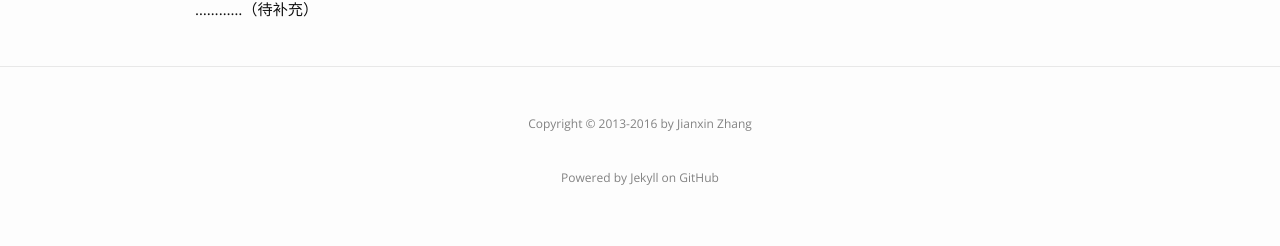
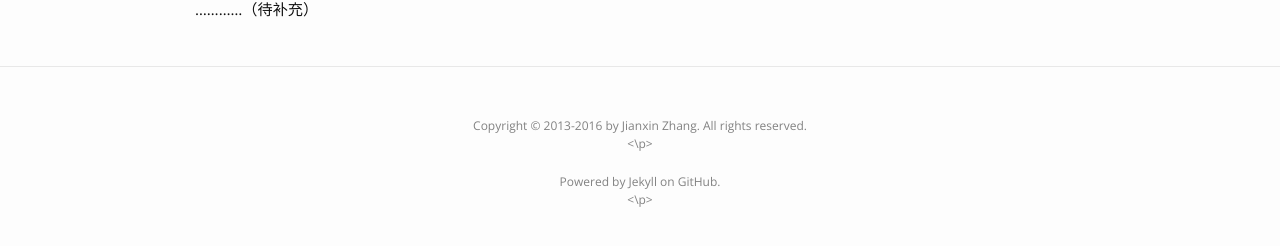
Before and after one commit to 0ZJX0/0ZJX0.github.io, a Jekyll site: the page built from index.html, in a window 1280 px wide. Shown: the part 141-387 px from the top of the page. Built offline with Jekyll 4.4.1, drawn with Linux system fonts in a browser that asks for light colours.

Commit message:
Update footer.html

```diff
--- a/_includes/footer.html
+++ b/_includes/footer.html
@@ -6,8 +6,8 @@
 
     <div class="footer-col-wrapper">
 
-      <br><center>Copyright © 2013-2016 by Jianxin Zhang<center><br>
-      <br><center>Powered by Jekyll on GitHub<center><br>
+      <p style = "margin: 20px"><center>Copyright © 2013-2016 by Jianxin Zhang. All rights reserved.<center><\p>
+      <p style = "margin: 20px"><center>Powered by Jekyll on GitHub.<center><\p>
 
       <!--
 
```
